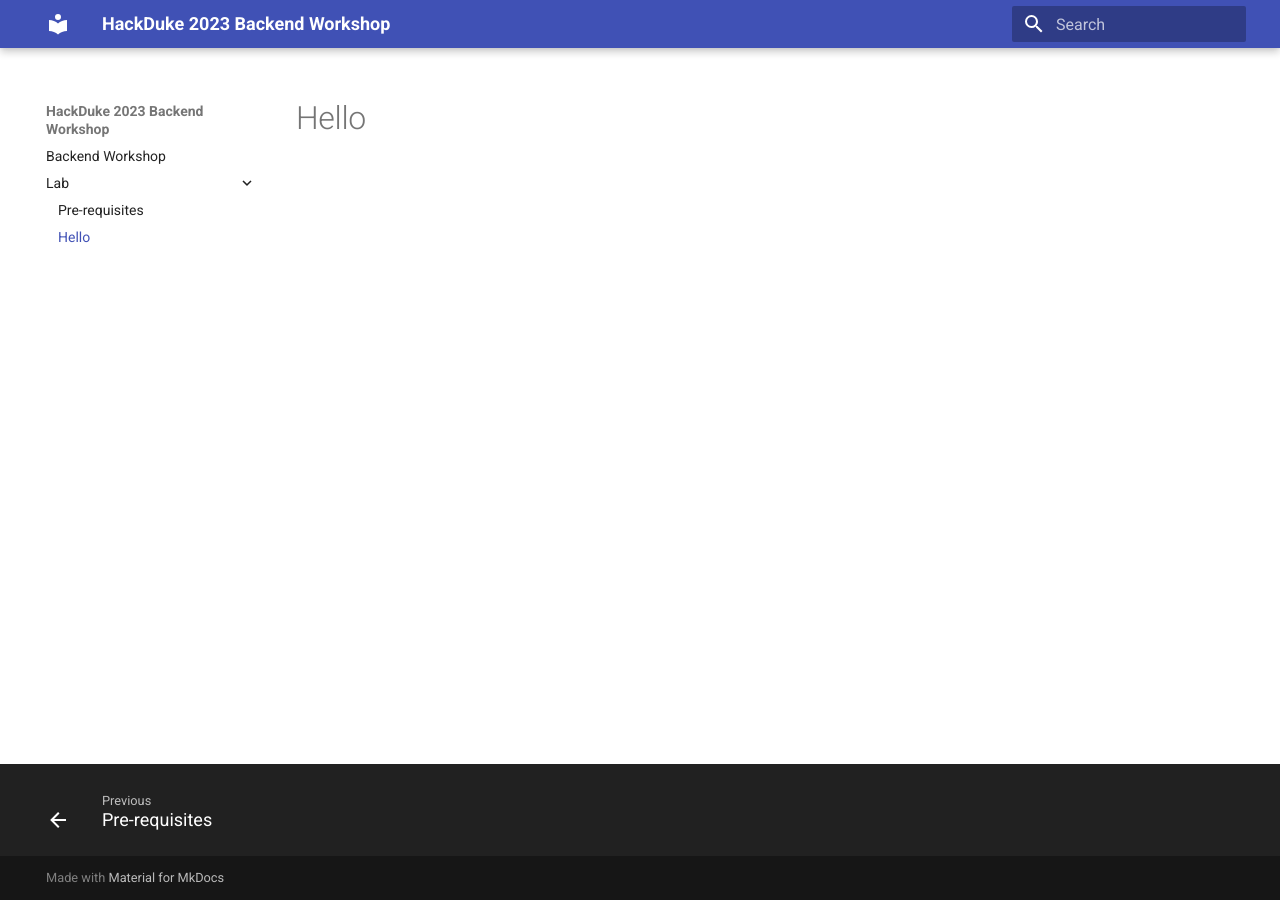
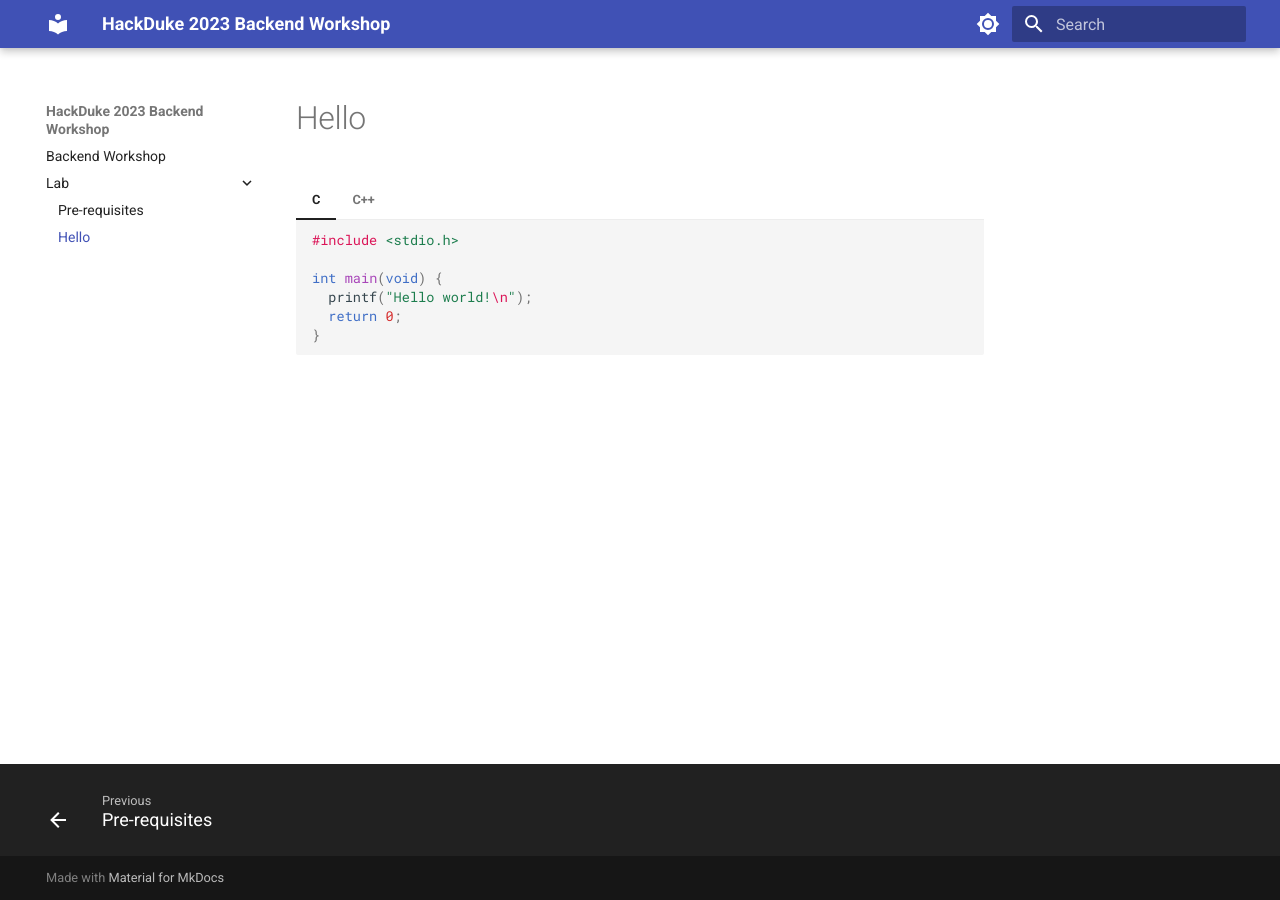
Before and after one commit to johnjameswhitman/hackduke2023backend, an MkDocs documentation site: the page built from docs/lab/01_test.md, in a window 1280 px wide. Built offline with MkDocs 1.6.1 and Material for MkDocs 9.7.7, drawn with Linux system fonts in a browser that asks for light colours.

Commit message:
Adds formatting.

````diff
--- a/docs/lab/01_test.md
+++ b/docs/lab/01_test.md
@@ -1 +1,23 @@
 # Hello
+
+=== "C"
+
+    ``` c
+    #include <stdio.h>
+
+    int main(void) {
+      printf("Hello world!\n");
+      return 0;
+    }
+    ```
+
+=== "C++"
+
+    ``` c++
+    #include <iostream>
+
+    int main(void) {
+      std::cout << "Hello world!" << std::endl;
+      return 0;
+    }
+    ```
--- a/mkdocs.yml
+++ b/mkdocs.yml
@@ -2,5 +2,28 @@ site_name: HackDuke 2023 Backend Workshop
 
 theme:
   name: material
+
   features:
     - navigation.footer
+
+  palette:
+
+    # Palette toggle for light mode
+    - media: "(prefers-color-scheme: light)"
+      scheme: default
+      toggle:
+        icon: material/brightness-7
+        name: Switch to dark mode
+
+    # Palette toggle for dark mode
+    - media: "(prefers-color-scheme: dark)"
+      scheme: slate
+      toggle:
+        icon: material/brightness-4
+        name: Switch to light mode
+
+
+markdown_extensions:
+  - pymdownx.superfences
+  - pymdownx.tabbed:
+      alternate_style: true
````
